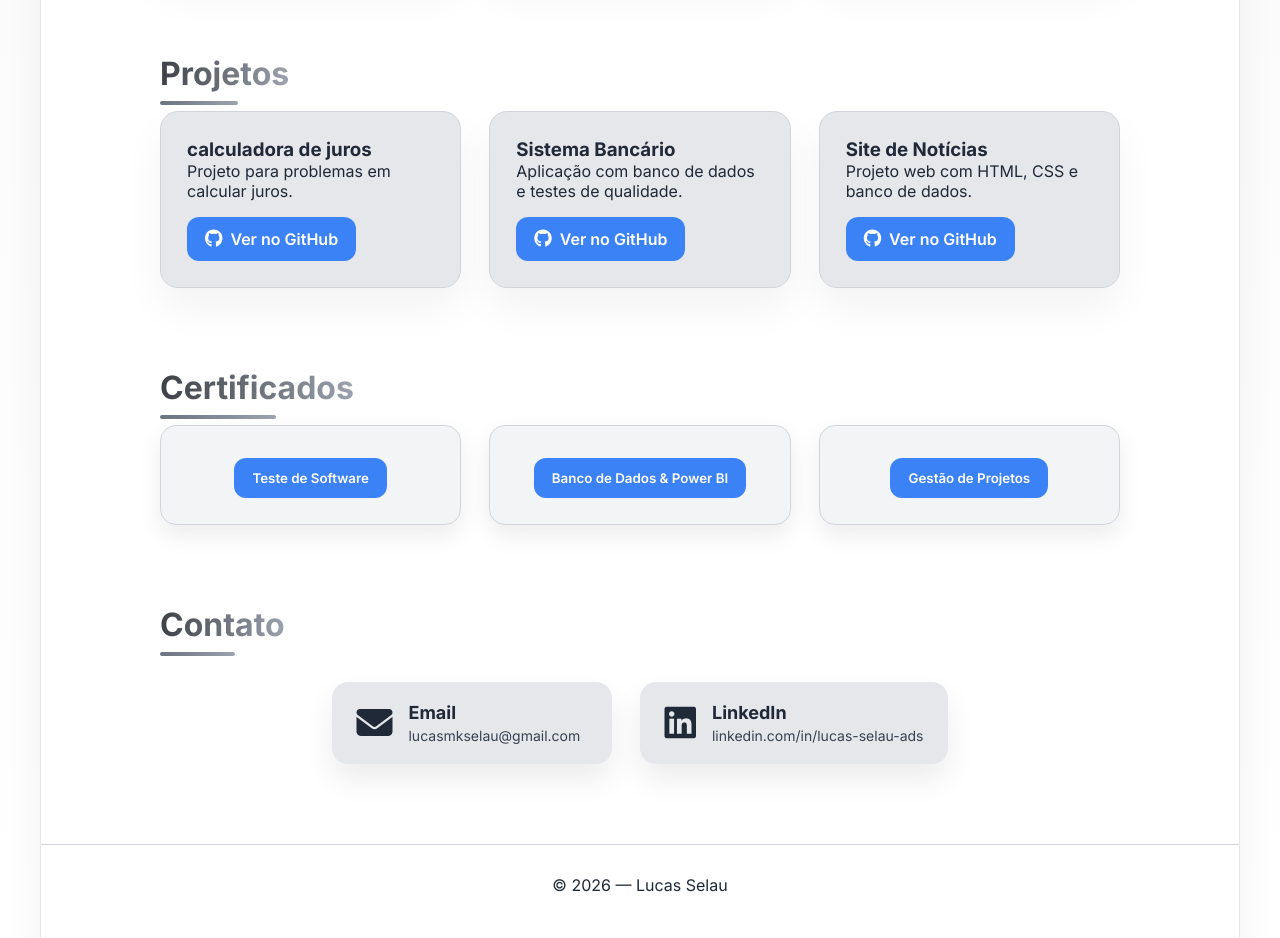
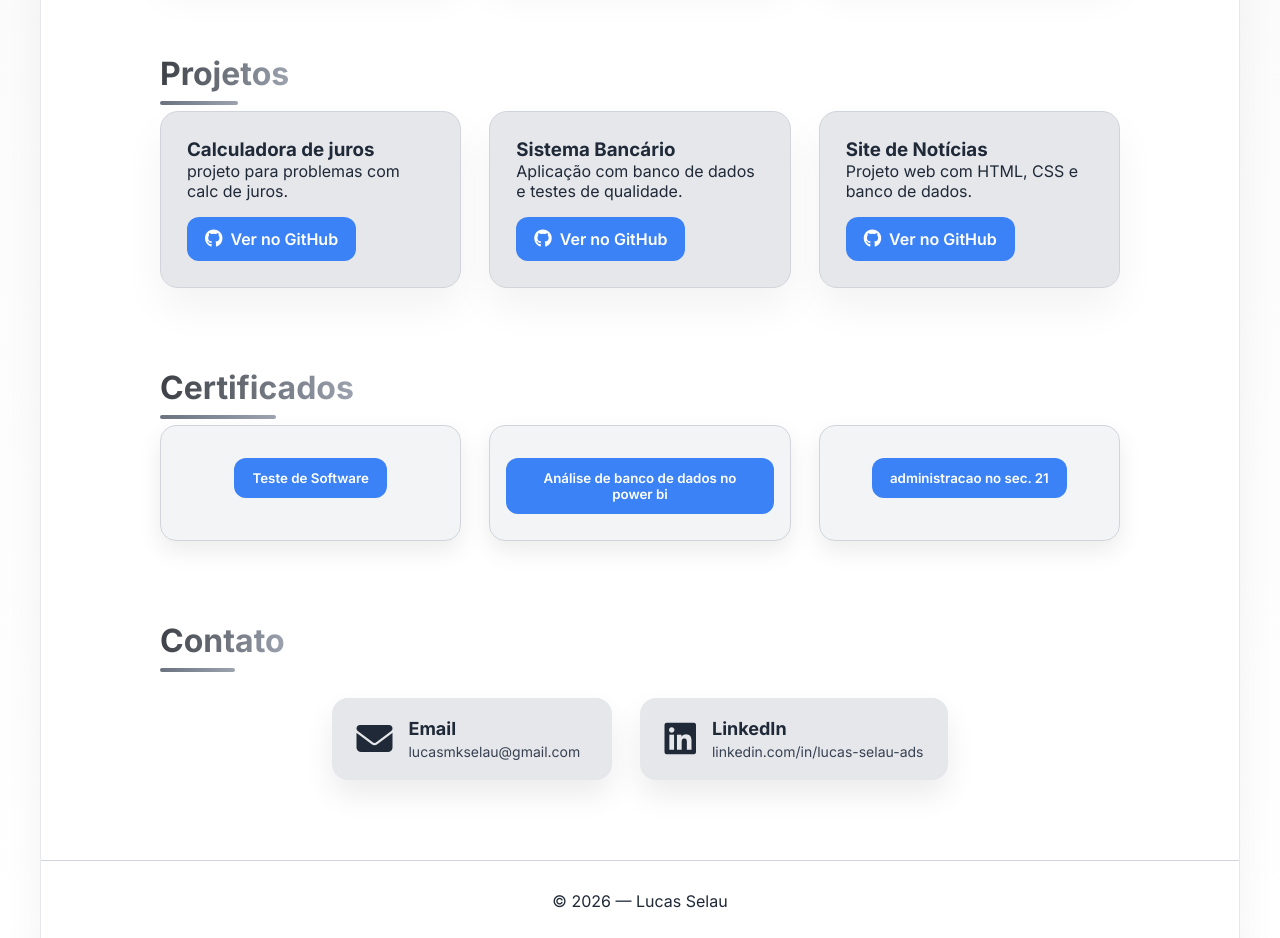
Before and after one commit to Lucasselau-dev/Portifolio-pessoal, a plain HTML site: page index.html in a window 1280 px wide. Shown: the part 1560-2498 px from the top of the page. Drawn offline with Linux system fonts and the light colour scheme; no server answers.

Commit message:
Update index.html

```diff
--- a/index.html
+++ b/index.html
@@ -127,8 +127,8 @@
             <span class="section-line"></span>
             <div class="grid">
                 <div class="card projeto-card">
-                    <h3>calculadora de juros</h3>
-                    <p>Projeto para problemas em calcular juros.</p>
+                    <h3>Calculadora de juros</h3>
+                    <p>projeto para problemas com calc de juros.</p>
                     <a class="btn github-link" href="https://github.com/Lucasselau-dev/calculadora.juros" target="_blank">
                         <i class="fab fa-github"></i> Ver no GitHub
                     </a>
@@ -160,11 +160,11 @@
                     <p class="resumo"></p>
                 </div>
                 <div class="cert-card">
-                    <button class="cert-btn" data-img="img/ad.png" data-resumo="Curso de <b>Banco de Dados</b> & <b>Power BI</b>: SQL, dashboards e análise de <b>dados</b>.">Banco de Dados & Power BI</button>
+                    <button class="cert-btn" data-img="img/ad.png" data-resumo="Curso de <b>Banco de Dados</b> & <b>Power BI</b>: SQL, dashboards e análise de <b>dados</b>.">Análise de banco de dados no power bi</button>
                     <p class="resumo"></p>
                 </div>
                 <div class="cert-card">
-                    <button class="cert-btn" data-img="img/adm21.png" data-resumo="Curso de <b>Gestão de Projetos</b>: metodologias <b>ágeis</b>, planejamento e execução.">Gestão de Projetos</button>
+                    <button class="cert-btn" data-img="img/adm21.png" data-resumo="Curso de <b>Gestão de Projetos</b>: metodologias <b>ágeis</b>, planejamento e execução.">administracao no sec. 21</button>
                     <p class="resumo"></p>
                 </div>
             </div>
```
